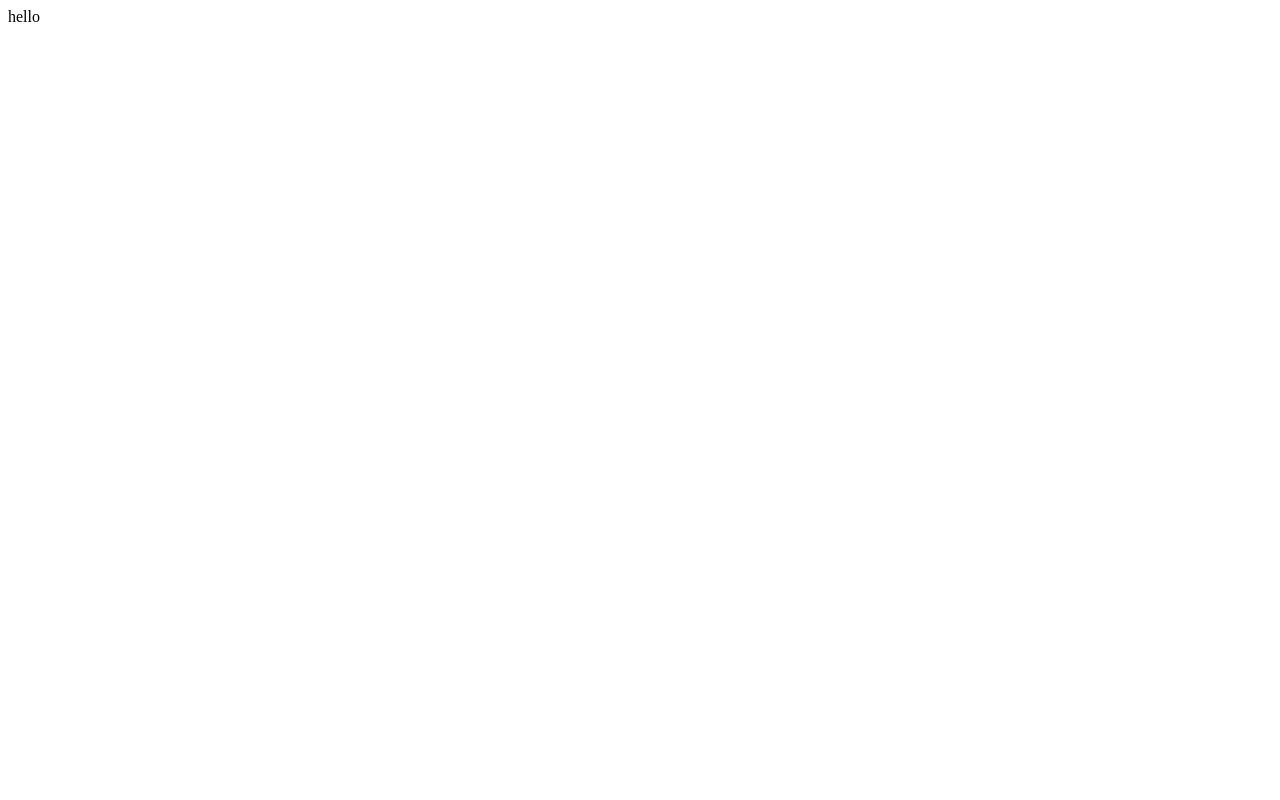
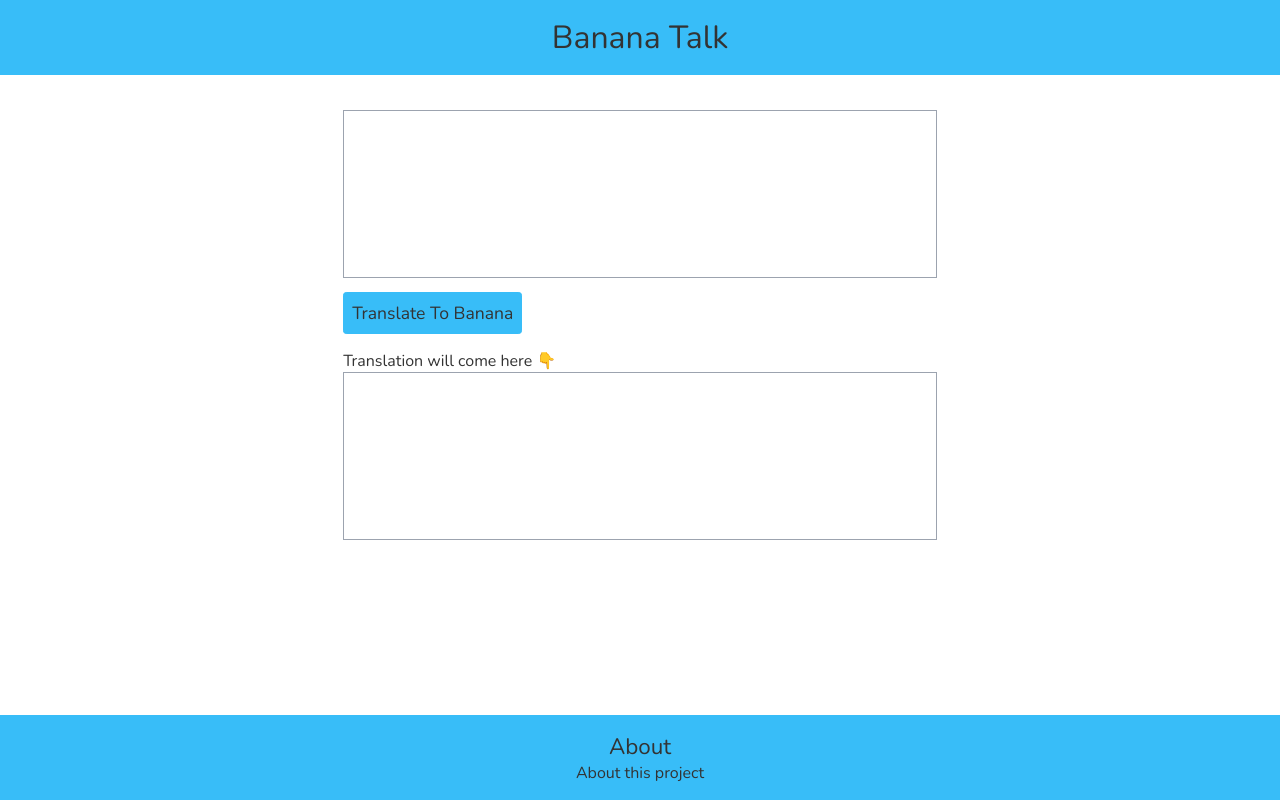
Before and after one commit to anandbaraik/dothraki-talk, a plain HTML site: page index.html in a window 1280 px wide. Drawn offline with nearby package versions, Linux system fonts and the light colour scheme.

Commit message:
upate:ui completed :check:

```diff
--- a/assets/style.css
+++ b/assets/style.css
@@ -0,0 +1,74 @@
+@import url('https://fonts.googleapis.com/css2?family=Nunito:wght@200;300;400;500;600;700;800&display=swap');
+:root {
+    --primary: #38bdf8;
+    --black: #333333;
+    --width-break: 600px;
+    --gray-400: #9ca3af;
+}
+*{
+    margin: 0 auto;
+    font-family: 'Nunito', sans-serif;
+    color: var(--black);
+    overflow-x: hidden;
+    box-sizing: border-box;
+}
+/* nav */
+nav{
+    background-color: var(--primary);
+    text-align: center;
+    padding: 1rem;
+}
+nav > div{
+    font-size: 2rem;
+}
+
+/* footer */
+footer{
+    background-color: var(--primary);
+    text-align: center;
+    padding: 1rem;
+    position: fixed;
+    width: 100%;
+    bottom: 0;
+}
+footer > div {
+    font-size: 1.4rem;
+}
+footer > p{
+    font-size: 1rem;
+}
+
+/* main */
+main{
+    width: 100%;
+    max-width: var(--width-break);
+    margin: 2rem auto 0;
+}
+
+main > div{
+    margin: 0.2rem;
+}
+
+main > div > p {
+    margin-top: 0.5rem;
+}
+
+/* textarea */
+textarea{
+    width: 100%;
+    max-width: 100%;
+    resize: none;
+    border: 1px solid var(--gray-400);
+    font-family: inherit;
+}
+
+/* button */
+button{
+    margin: 0.5rem 0;
+    padding: 0.5rem;
+    background: var(--primary);
+    border: 1px solid var(--primary);
+    border-radius: 0.2rem;
+    font-size: 1.1rem;
+    cursor: pointer;
+}
--- a/index.html
+++ b/index.html
@@ -5,10 +5,36 @@
     <meta http-equiv="X-UA-Compatible" content="IE=edge">
     <meta name="viewport" content="width=device-width, initial-scale=1.0">
     <title>Banana Talk</title>
+    <link rel="preconnect" href="https://fonts.googleapis.com">
+    <link rel="preconnect" href="https://fonts.gstatic.com" crossorigin>
     <link rel="stylesheet" href="/assets/style.css">
     <script src="/assets/app.js"></script>
 </head>
 <body>
-    hello
+    <nav>
+        <div>
+            Banana Talk
+        </div>
+    </nav>
+    <main>
+        <div>
+            <textarea id="input" rows="9"></textarea>
+            <button>
+                Translate To Banana
+            </button>
+            <p>
+                Translation will come here 👇
+            </p>
+            <textarea id="input-translation" rows="9"></textarea>
+        </div>
+    </main>
+    <footer>
+        <div>
+            About
+        </div>
+        <p>
+            About this project
+        </p>
+    </footer>
 </body>
 </html>
```
